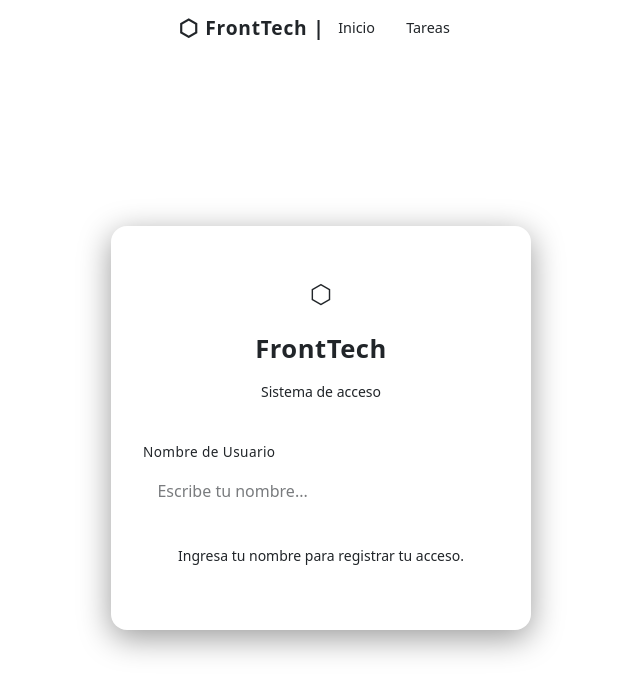
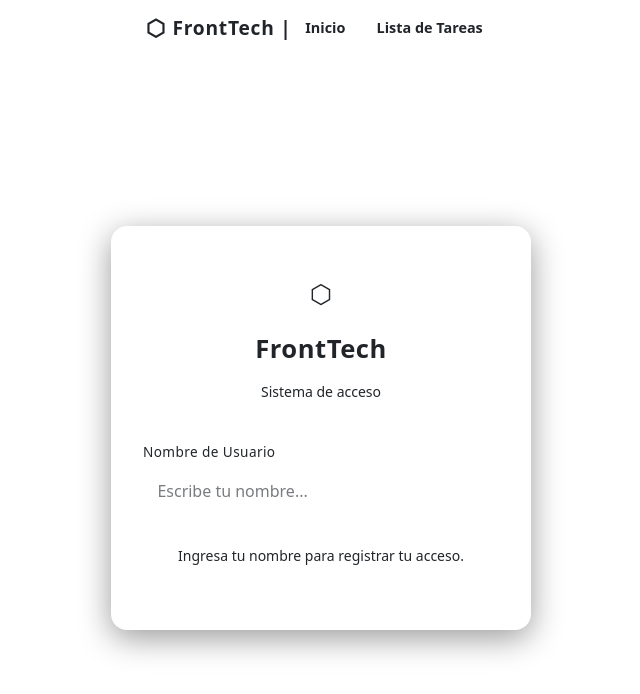
Before and after one commit to jltamayocabello-droid/m6_l1_analisis-de-caso_prototipo-vue, a Vue app: page / in a window 1280 px wide. Shown: the top 694 px of the page, without its empty margins (319-959 px from the left). Built offline with nearby package versions, Linux system fonts and the light colour scheme.

Commit message:
Se modifica navbar y mensaje de ingreso

```diff
--- a/src/components/NavBar.vue
+++ b/src/components/NavBar.vue
@@ -6,8 +6,8 @@
         FrontTech |
       </span>
       <div class="nav-links">
-        <RouterLink class="nav-link" to="/">Inicio</RouterLink>
-        <RouterLink class="nav-link" to="/tareas">Tareas</RouterLink>
+        <RouterLink class="nav-link" to="/"><strong>Inicio</strong></RouterLink>
+        <RouterLink class="nav-link" to="/tareas"><strong>Lista de Tareas</strong></RouterLink>
       </div>
     </div>
   </nav>
--- a/src/components/TarjetaUsuario.vue
+++ b/src/components/TarjetaUsuario.vue
@@ -13,7 +13,7 @@
       </div>
 
       <h3 class="bienvenida">
-        Bienvenido, <strong>{{ props.nombre }}</strong>
+        Bienvenido, <strong>{{ props.nombre }}, </strong> ahora puedes agregar tus tareas en la <strong>Lista de tareas</strong>.
       </h3>
 
       <div class="contador-box">
```
